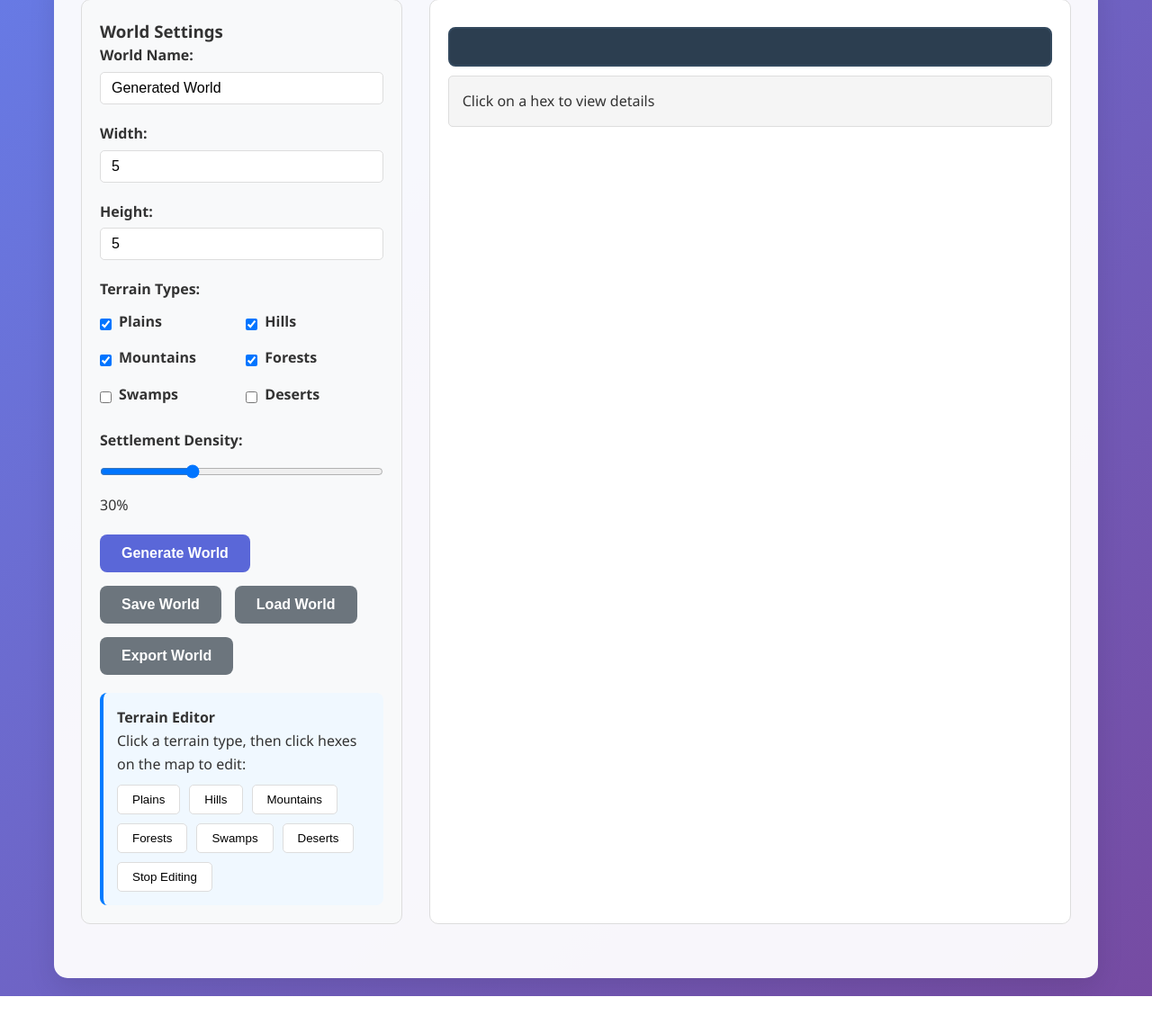
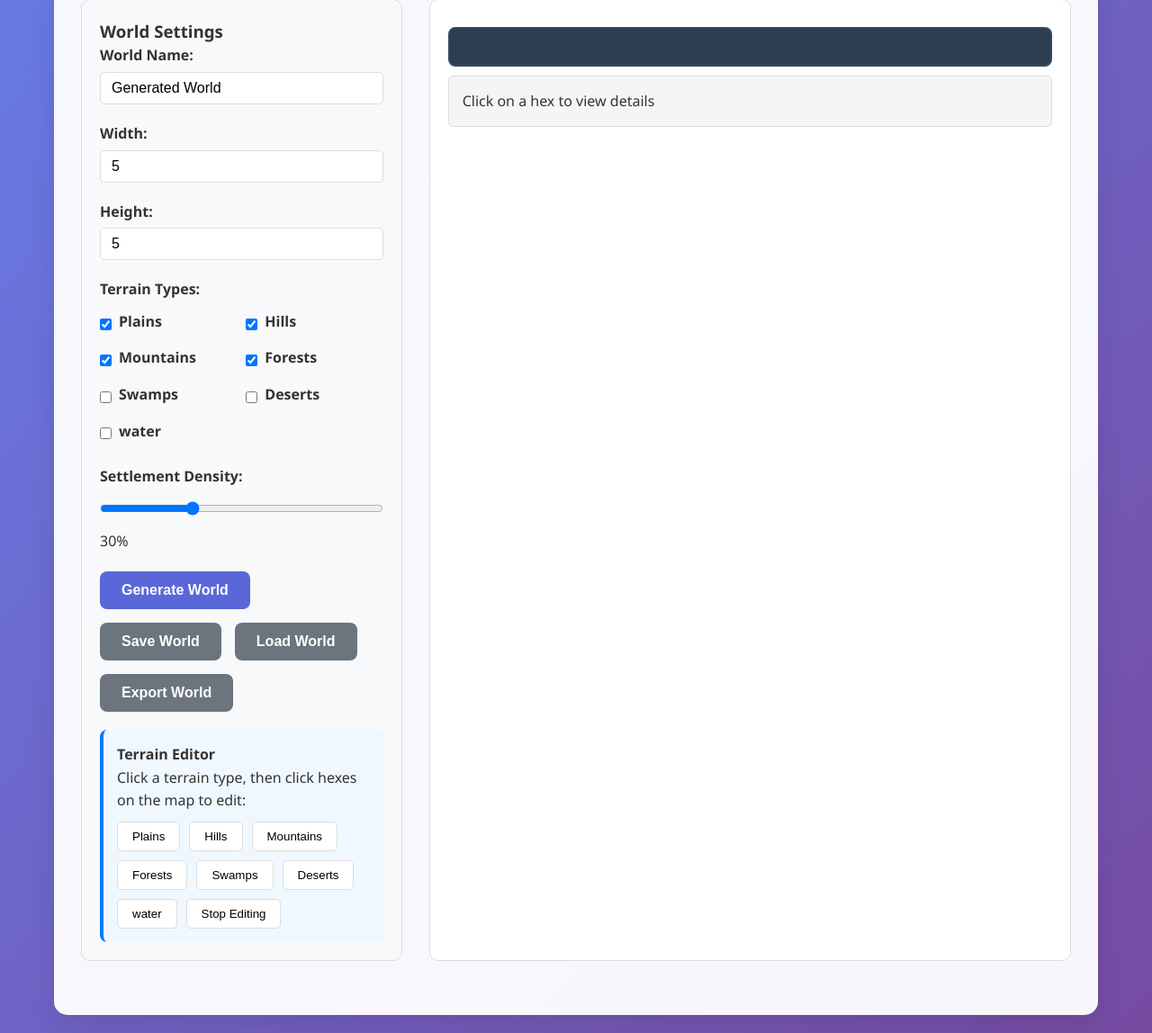
Before and after one commit to Manaleshi/New-Overlord, a Flask app: page /world-generator in a window 1280 px wide. Shown: the part 209-1357 px from the top of the page at 90% size. Before the commit the page ends 1316 px from the top, so only its background shows below. Run offline with Flask 3, Linux system fonts and the light colour scheme.

Commit message:
Update world-generator.html
Adding water terrain

```diff
--- a/New-Overlord/templates/world-generator.html
+++ b/New-Overlord/templates/world-generator.html
@@ -60,6 +60,10 @@
                                 <input type="checkbox" id="terrain-deserts" value="deserts">
                                 <label for="terrain-deserts">Deserts</label>
                             </div>
+                            <div class="checkbox-item">
+                                <input type="checkbox" id="terrain-water" value="water">
+                                <label for="terrain-water">water</label>
+                            </div>
                         </div>
                     </div>
 
@@ -86,6 +90,7 @@
                             <button class="terrain-btn" onclick="setEditTerrain('forests')">Forests</button>
                             <button class="terrain-btn" onclick="setEditTerrain('swamps')">Swamps</button>
                             <button class="terrain-btn" onclick="setEditTerrain('deserts')">Deserts</button>
+                            <button class="terrain-btn" onclick="setEditTerrain('water')">water</button>
                             <button class="terrain-btn" onclick="exitEditMode()">Stop Editing</button>
                         </div>
                         <div id="edit-mode-indicator">Edit Mode: None</div>
```
